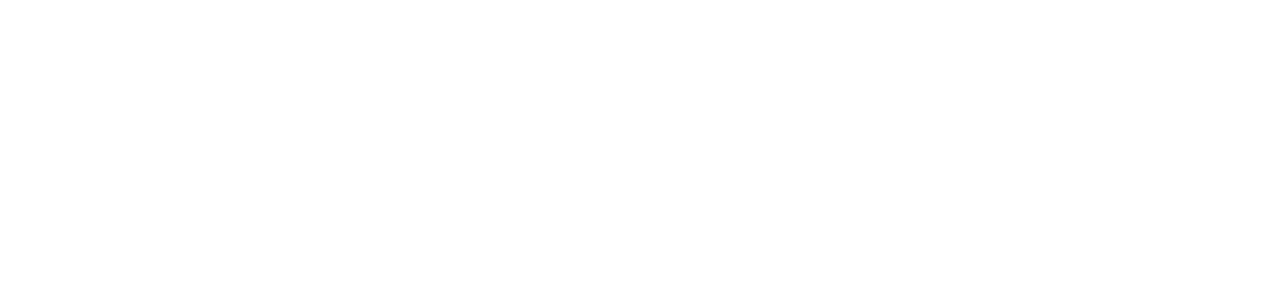
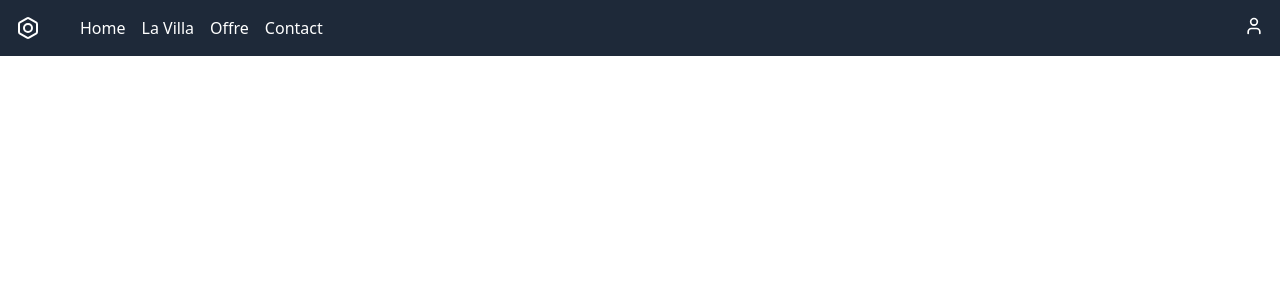
Before and after one commit to EwenLM/airpnp, a Next.js app: page / in a window 1280 px wide. Shown: the top 300 px of the page. Built offline with nearby package versions, Linux system fonts and the light colour scheme.

Commit message:
component Nav

```diff
--- a/app/components/Nav.tsx
+++ b/app/components/Nav.tsx
@@ -1,11 +1,69 @@
-import React from 'react'
-import { useState } from 'react'
-import Link from "next/link"
+'use client'
+
+import React from 'react';
+import { useState } from 'react';
+import Link from "next/link";
+import { User, Menu, X, Bolt } from 'lucide-react';
+import { Button } from "@/components/ui/button";
+
+
 
 export default function Nav() {
+
+    const [isOpen, setIsOpen] = useState(false)
+
+    const toggleMenu = ()=> {
+        setIsOpen(!isOpen)
+    }
+
+    const menuItems = [
+        {label: 'Home', href: "/"},
+        {label: 'La Villa', href: "/"},
+        {label: 'Offre', href: "/"},
+        {label: 'Contact', href: "/"},
+    ]
+
   return (
-    <div>
-
-    </div>
+    <nav className='bg-gray-800 bg-opacity-75 fixed top-0 left-0 w-full z-10 flex items-center justify-between p-4'>
+        <div className='w-full'>
+            <div className="flex item-center justify-between h16">
+                <div className="flex item-center">
+                    <div className="flex-shrink0 text-white">
+                        <Bolt />
+                    </div>
+                    <div className="hidden md:block">
+                        <div className="ml-10 flex items-baseline space-x-4 text-white">
+                            {menuItems.map((item, index)=>(
+                                <Link key={index} href={item.href} className='hover:text-yellow-500'>
+                                    {item.label}
+                                </Link>
+                            ))}
+                        </div>
+                    </div>
+                </div>
+                <div className="hidden md:block">
+                    <Link href="/" className='text-white hover:text-yellow-500'>
+                            <User size={20}/>
+                    </Link>
+                </div>
+                <div className="flex md:hidden">
+                    <Button onClick={toggleMenu} className='bg-transparent shadow-none z-[50]'>
+                        {isOpen ? <X size ={24}/> : <Menu size={24}/> }
+                    </Button>
+                </div>
+            </div>
+        </div>
+        {isOpen && (
+            <div className="md:hidden absolute right-0 top-0 w-[300px] p-2 h-screen bg-gray-900 text-white">
+                <div className="flex flex-col space-y-4 px-2 pt-20">
+                    {menuItems.map((item, index) => (
+                        <Link key={index} href={item.href} className='hover:text-yellow-500'>
+                            {item.label}
+                        </Link>
+                    ))}
+                </div>
+            </div>
+        )}
+    </nav>
   )
 }
```
Also changed, not shown: app/components/Header.jsx (added).
